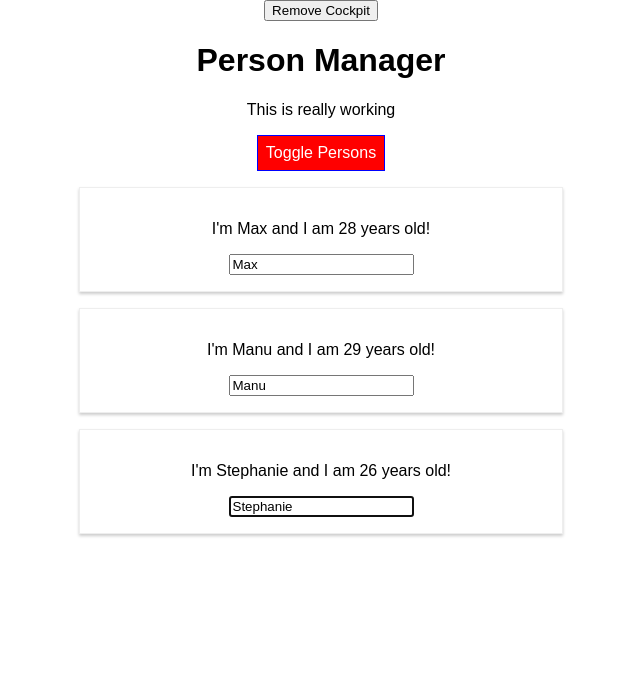
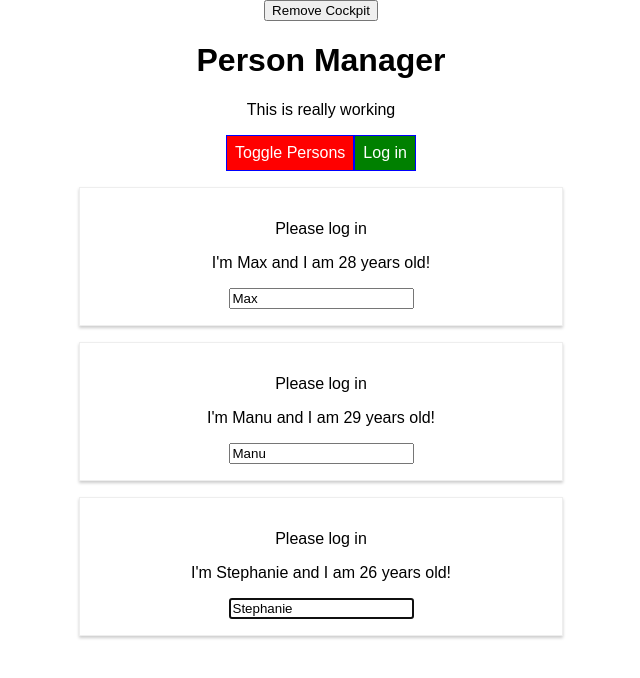
Before and after one commit to baritoneplaya2/react-practice-project, a React app: page / in a window 1280 px wide. Shown: the top 678 px of the page, without its empty margins (319-959 px from the left). Built offline with nearby package versions, Linux system fonts and the light colour scheme.

Commit message:
using context API

```diff
--- a/src/components/Cockpit/Cockpit.js
+++ b/src/components/Cockpit/Cockpit.js
@@ -1,8 +1,9 @@
 import React, { useEffect, useRef } from 'react';
 import classes from './Cockpit.css';
+import AuthContext from '../../context/auth-context';
 
 const Cockpit = (props) => {
-  const toggleBtnRef = React.createRef(null);
+  const toggleBtnRef = useRef(null);
 
   // const [name, setName] = React.useState('Maria');
   // console.log(name);
@@ -47,9 +48,13 @@
       <button
         ref={toggleBtnRef}
           className={btnClass}
-                onClick={props.clicked}>Toggle Persons</button>
+          onClick={props.clicked}>Toggle Persons
+      </button>
+      <AuthContext.Consumer>
+        {context => <button onClick={context.login}>Log in</button>}
+      </AuthContext.Consumer>
     </div>
   );
 };
 
-export default Cockpit;
+export default React.memo(Cockpit);
--- a/src/components/Persons/Person/Person.js
+++ b/src/components/Persons/Person/Person.js
@@ -3,6 +3,7 @@
 import Aux from '../../../hoc/Aux';
 import withClass from '../../../hoc/withClass';
 import classes from './Person.css';
+import AuthContext from '../../../context/auth-context';
 
 // ES6 code
 
@@ -20,6 +21,9 @@
         console.log('[Person.js] rendering...');
         return (
             <Aux>
+                <AuthContext.Consumer>
+                    {context => context.authenticated ? <p>Authenticated!</p> : <p>Please log in</p>}
+                </AuthContext.Consumer>
                 <p onClick={this.props.click}>
                     I'm {this.props.name} and I am {this.props.age} years old!
                 </p>
--- a/src/components/Persons/Persons.js
+++ b/src/components/Persons/Persons.js
@@ -36,7 +36,7 @@
 
     render() {
         console.log('[Persons.js] rendering...');
-        return this.props.persons.map( (person, index) => {
+        return (this.props.persons.map((person, index) => {
             return (
                 <Person
                     click={() => this.props.clicked(index)}
@@ -46,7 +46,8 @@
                     changed={event => this.props.changed(event, person.id)}
                 />
             );
-        });
+        })
+        );
     }
 }
 
--- a/src/containers/App.js
+++ b/src/containers/App.js
@@ -4,6 +4,7 @@
 import Cockpit from '../components/Cockpit/Cockpit';
 import withClass from '../hoc/withClass';
 import Aux from '../hoc/Aux';
+import AuthContext from '../context/auth-context';
 
 class App extends Component {
   constructor(props) {
@@ -19,7 +20,8 @@
       otherState: 'some other value',
       showPersons: false,
       showCockpit: true,
-      changeCounter: 0
+      changeCounter: 0,
+      authenticated: false
     }
   }
 
@@ -78,7 +80,11 @@
   togglePersonsHandler = () => {
     const doesShow = this.state.showPersons;
     this.setState({showPersons: !doesShow});
-  }
+  };
+
+  loginHandler = () => {
+    this.setState({authenticated: true});
+  };
 
   render() {
     console.log('[App.js] render');
@@ -88,7 +94,9 @@
       persons = <Persons
             persons={this.state.persons}
             clicked={this.deletePersonHandler}
-            changed={this.nameChangedHandler} />;
+            changed={this.nameChangedHandler}
+            isAuthenticated={this.state.authenticated}
+          />;
     }
 
     return (
@@ -100,6 +108,12 @@
         >
           Remove Cockpit
         </button>
+        <AuthContext.Provider
+          value={{
+            authenticated: this.state.authenticated,
+            login: this.loginHandler
+          }}
+        >
           {this.state.showCockpit ? (
             <Cockpit
               title={this.props.appTitle}
@@ -109,6 +123,7 @@
             />
           ) : null}
           {persons}
+        </AuthContext.Provider>
       </Aux>
     );
     // above code gets translated into below code
--- /dev/null
+++ b/src/context/auth-context.js
@@ -0,0 +1,8 @@
+import React from 'react';
+
+const authContext = React.createContext({
+    authenticated: false,
+    login: () => {}
+});
+
+export default authContext;
```
Lines whose indentation alone changed are shown as unchanged.
